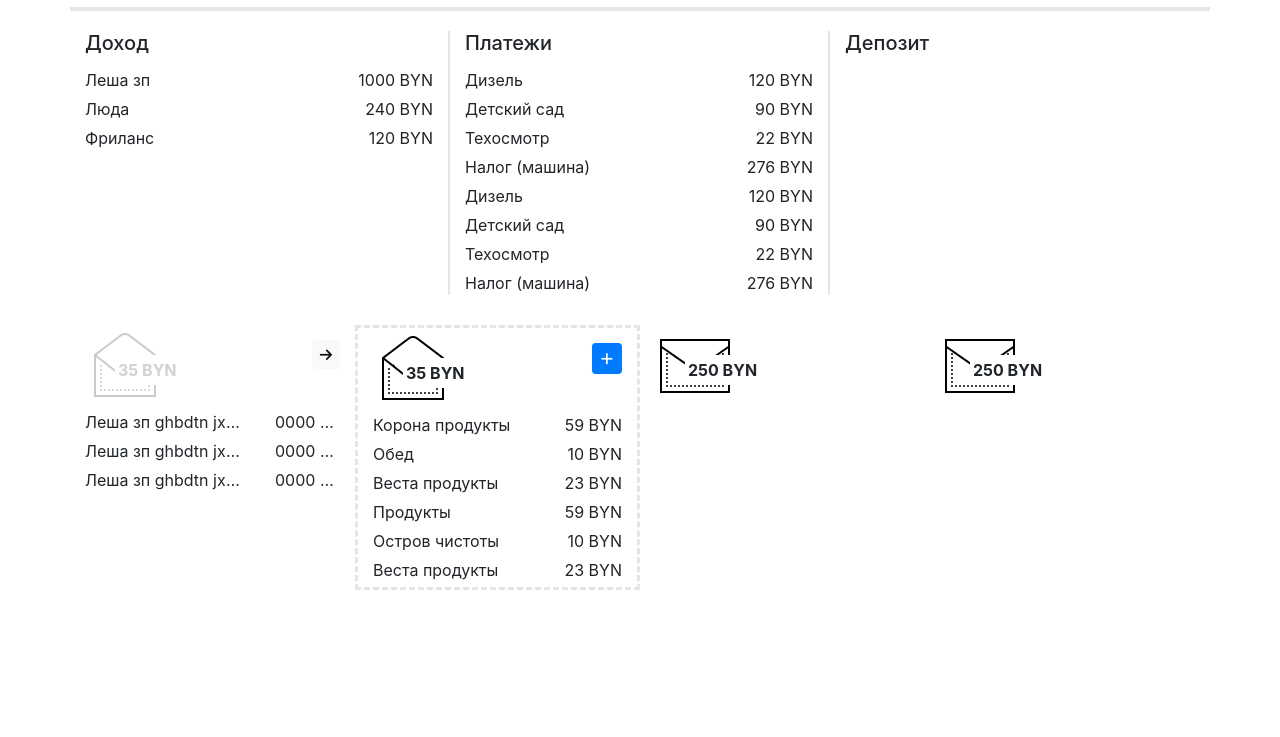
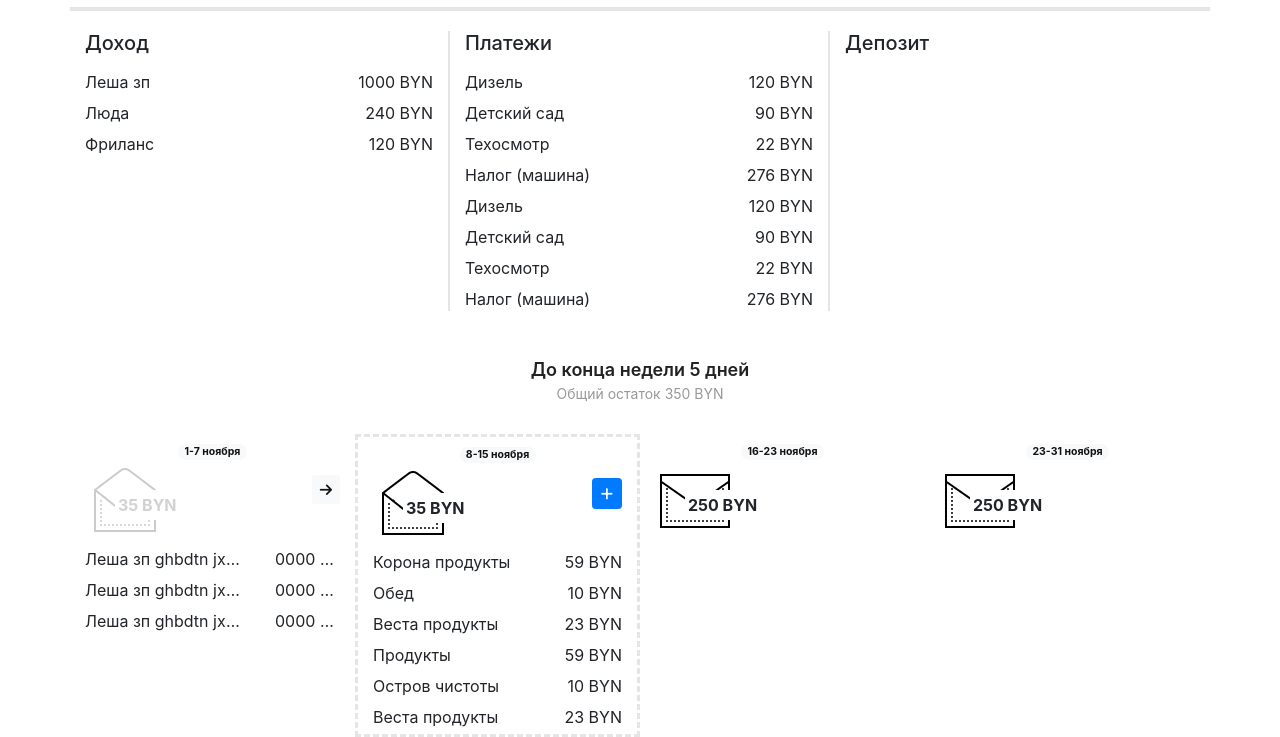
Before and after one commit to illustrarium/illustrarium.github.io, a plain HTML site: page 4env/index.html in a window 1280 px wide. Shown: the part 83-820 px from the top of the page. Drawn offline with nearby package versions, Linux system fonts and the light colour scheme; some packages are replaced by stand-ins of ours; a script that the page names is missing.

Commit message:
addded range to envelopes

```diff
--- a/4env/css/style.css
+++ b/4env/css/style.css
@@ -10,13 +10,14 @@
   .current > div {background: #ffffff; position: absolute; margin: 30px 0 0 30px; padding: 3px; font-weight: 700}
 .closed {background: url(../img/closed.png); }
   .closed > div {background: #ffffff; position: absolute; margin: 30px 0 0 30px; padding: 3px; font-weight: 700}
-.digits {margin-top:5px;}
+.digits {margin-top:7px;}
 .digits:hover {background: #F0F0F0}
 .add {display: none}
 .col-4:hover>.add {display: block}
 .add-cost {margin-top: 15px}
 .active {border: 0px dashed #e5e5e5; padding-bottom: 5px !important; /*box-shadow: 5px 5px 0px rgba(0,0,0,0.1)*/}
-.info {margin-top: 10px; margin-bottom: 10px}
+.info {margin-top: 20px; margin-bottom: 20px}
+.range {font-size: 14px; margin-top: 5px}
 
 @media (min-width: 576px) {
 
@@ -32,4 +33,5 @@
 
 @media (min-width: 1200px) {
   .active {border: 3px dashed #e5e5e5; padding-bottom: 5px !important}
+  .info {margin-top: 30px; margin-bottom: 30px}
 }
--- a/4env/index.html
+++ b/4env/index.html
@@ -23,7 +23,7 @@
   <div class="container">
     <div class="header row align-items-center">
       <div class="col">
-        <img src="img/logo.png" alt="">
+        <img class="" src="img/logo.png" alt="">
       </div>
       <div class="col text-center align-middle">
         <div class="date">
@@ -106,9 +106,10 @@
         <div class="clearfix"></div>
       </div>
     </div>
-    <div class="row d-sm-none d-flex info">
-      <div class="col">
-        <div class="date">До конца недели 35 BYN
+    <div class="row info">
+      <div class="col text-center">
+        <div class="date">
+          До конца недели 5 дней
           <div class="endmonth">
             Общий остаток 350 BYN
           </div>
@@ -117,6 +118,11 @@
     </div>
     <div class="row">
       <div class="col col-md-3 d-none d-lg-block">
+        <div class="range text-center">
+          <div class="badge badge-pill badge-light">
+            1-7 ноября
+          </div>
+        </div>
         <div class="amount pastweek float-left">
           <div>35 BYN</div>
         </div>
@@ -138,6 +144,11 @@
         </div>
       </div>
       <div class="col col-lg-3 active">
+        <div class="range text-center">
+          <div class="badge badge-pill badge-light">
+            8-15 ноября
+          </div>
+        </div>
         <div class="amount current float-left">
           <div>35 BYN</div>
         </div>
@@ -171,11 +182,21 @@
         </div>
       </div>
       <div class="col col-md-3 d-none d-lg-block">
+        <div class="range text-center">
+          <div class="badge badge-pill badge-light">
+            16-23 ноября
+          </div>
+        </div>
         <div class="amount closed">
           <div>250 BYN</div>
         </div>
       </div>
       <div class="col col-md-3 d-none d-lg-block">
+        <div class="range text-center">
+          <div class="badge badge-pill badge-light">
+            23-31 ноября
+          </div>
+        </div>
         <div class="amount closed">
           <div>250 BYN</div>
         </div>
```
